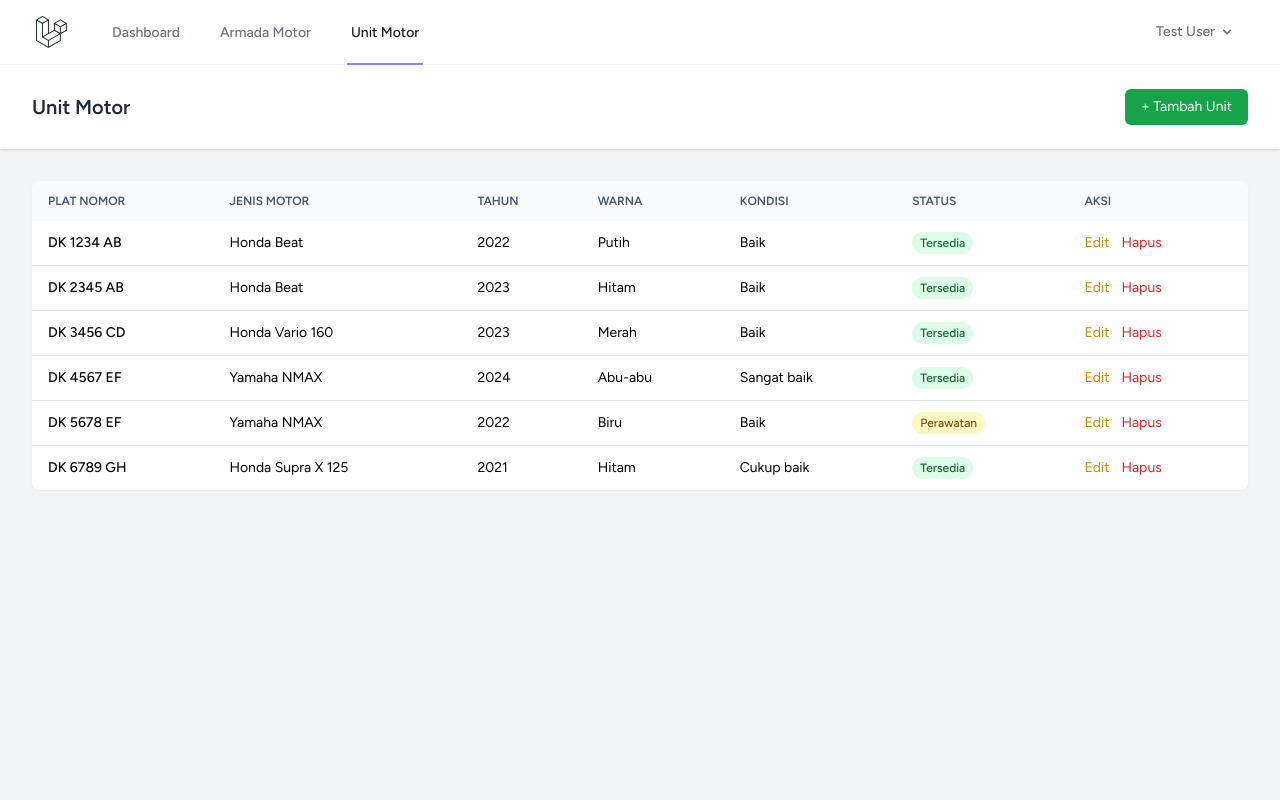
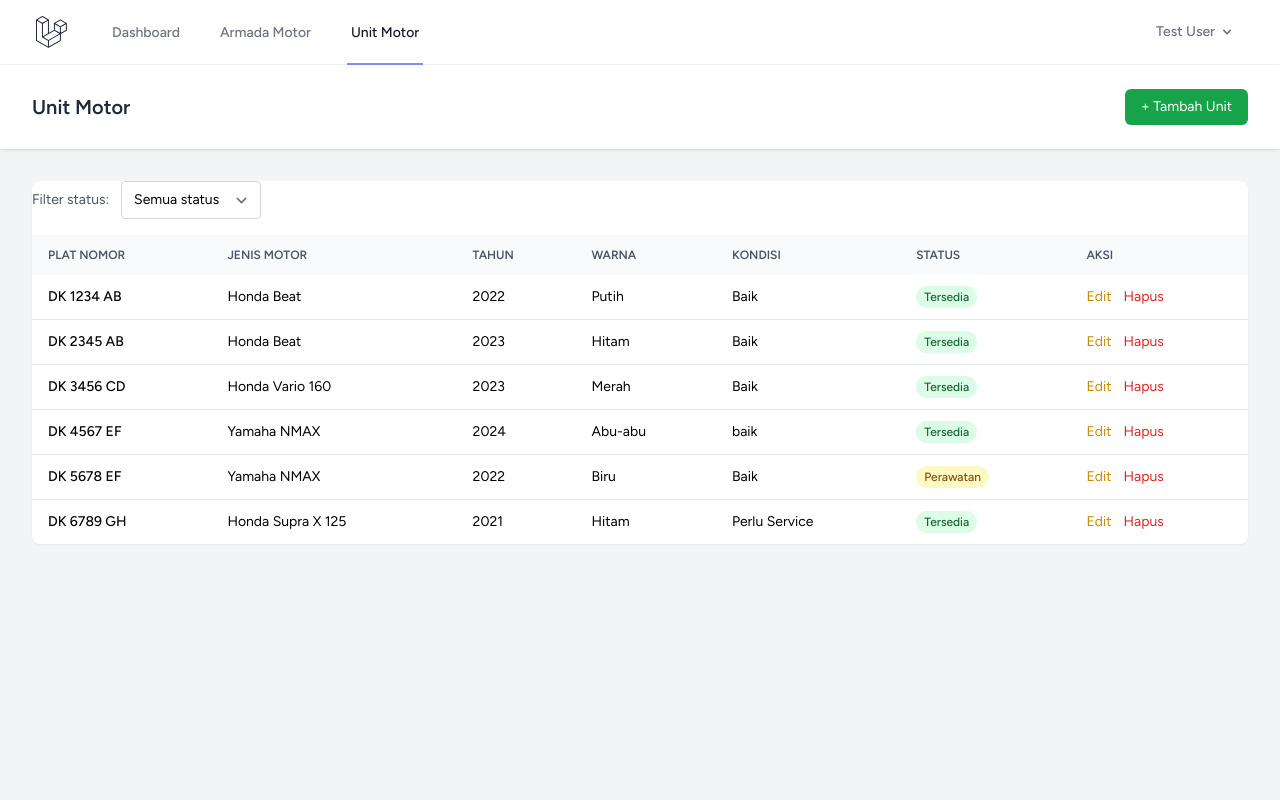
Before and after one commit to rayhan-satria/Rental-Eduwork, a Laravel app: page /admin/motorcycle-units in a window 1280 px wide. Run offline with Laravel 12, Linux system fonts and the light colour scheme; a user stored in the database is signed in; data comes from the database, SQL or seed files in the repository; style sheets or scripts are compiled from the project's sources.

Commit message:
Tambah filter status dan dropdown kondisi unit motor

```diff
--- a/rental/app/Http/Controllers/Admin/MotorcycleUnitController.php
+++ b/rental/app/Http/Controllers/Admin/MotorcycleUnitController.php
@@ -11,10 +11,17 @@ use Illuminate\Validation\Rule;
 class MotorcycleUnitController extends Controller
 {
     // Tabel unit motor
-    public function index()
+       public function index(Request $request)
     {
-        $units = MotorcycleUnit::with('motorcycle')->orderBy('license_plate')->paginate(10);
-        return view('admin.units.index', compact('units'));
+        $status = $request->query('status');
+
+        $units = MotorcycleUnit::with('motorcycle')
+            ->when($status, fn ($query) => $query->where('status', $status))
+            ->latest()
+            ->paginate(10)
+            ->withQueryString();
+
+        return view('admin.units.index', compact('units', 'status'));
     }
 
     public function create()
@@ -70,7 +77,7 @@ class MotorcycleUnitController extends Controller
             ],
             'year' => 'required|integer|min:1990|max:' . (date('Y') + 1),
             'color' => 'required|string|max:50',
-            'unit_condition' => 'required|string|max:50',
+            'unit_condition' => ['required', Rule::in(MotorcycleUnit::CONDITIONS)],
             'status' => ['required', Rule::in(array_keys(MotorcycleUnit::STATUSES))],
         ]);
 
--- a/rental/app/Models/MotorcycleUnit.php
+++ b/rental/app/Models/MotorcycleUnit.php
@@ -13,6 +13,11 @@ class MotorcycleUnit extends Model
         'maintenance' => 'Perawatan',
     ];
 
+        public const CONDITIONS = [
+        'Baik',
+        'Perlu Servis',
+        'Rusak',
+    ];
     protected $fillable = [
         'motorcycle_id',
         'license_plate',
--- a/rental/database/seeders/MotorcycleSeeder.php
+++ b/rental/database/seeders/MotorcycleSeeder.php
@@ -29,7 +29,7 @@ class MotorcycleSeeder extends Seeder
                 'data' => ['brand' => 'Yamaha', 'model' => 'NMAX', 'category' => 'matic', 'cc' => 155,
                            'daily_price' => 150000, 'description' => 'Matic maxi, nyaman untuk perjalanan jauh. Termasuk 2 helm dan jas hujan.'],
                 'units' => [
-                    ['license_plate' => 'DK 4567 EF', 'year' => 2024, 'color' => 'Abu-abu', 'unit_condition' => 'Sangat baik'],
+                    ['license_plate' => 'DK 4567 EF', 'year' => 2024, 'color' => 'Abu-abu', 'unit_condition' => 'baik'],
                     ['license_plate' => 'DK 5678 EF', 'year' => 2022, 'color' => 'Biru', 'unit_condition' => 'Baik', 'status' => 'maintenance'],
                 ],
             ],
@@ -37,7 +37,7 @@ class MotorcycleSeeder extends Seeder
                 'data' => ['brand' => 'Honda', 'model' => 'Supra X 125', 'category' => 'manual', 'cc' => 125,
                            'daily_price' => 70000, 'description' => 'Motor bebek manual yang tangguh dan hemat.'],
                 'units' => [
-                    ['license_plate' => 'DK 6789 GH', 'year' => 2021, 'color' => 'Hitam', 'unit_condition' => 'Cukup baik'],
+                    ['license_plate' => 'DK 6789 GH', 'year' => 2021, 'color' => 'Hitam', 'unit_condition' => 'Perlu Service'],
                 ],
             ],
             [
--- a/rental/resources/views/admin/units/index.blade.php
+++ b/rental/resources/views/admin/units/index.blade.php
@@ -16,7 +16,16 @@
             @endif
 
             <div class="bg-white shadow-sm sm:rounded-lg overflow-x-auto">
-                <table class="min-w-full text-sm">
+            <form method="GET" action="{{ route('admin.motorcycle-units.index') }}" class="mb-4">
+    <label for="status" class="mr-2 text-sm text-gray-600">Filter status:</label>
+    <select name="status" id="status" onchange="this.form.submit()" class="rounded border-gray-300 text-sm">
+        <option value="">Semua status</option>
+        @foreach (\App\Models\MotorcycleUnit::STATUSES as $value => $label)
+            <option value="{{ $value }}" @selected($status === $value)>{{ $label }}</option>
+        @endforeach
+    </select>
+</form>
+            <table class="min-w-full text-sm">
                     <thead class="bg-gray-50 text-left text-gray-600 uppercase text-xs">
                         <tr>
                             <th class="px-4 py-3">Plat Nomor</th>
```
Also changed, not shown: rental/resources/views/admin/units/_form.blade.php (+9 -3 lines).
